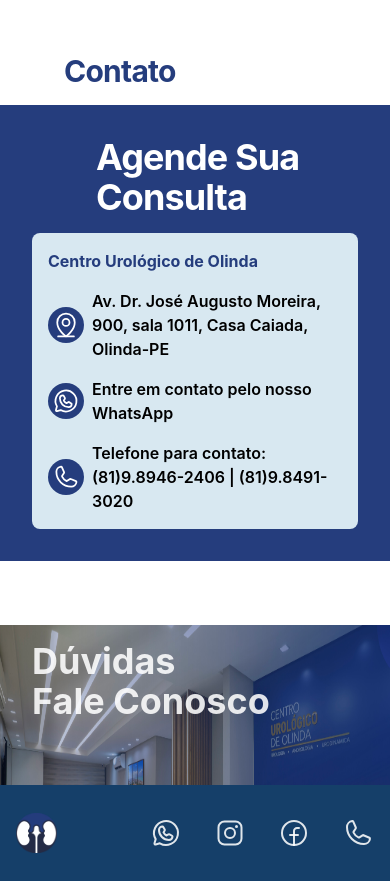
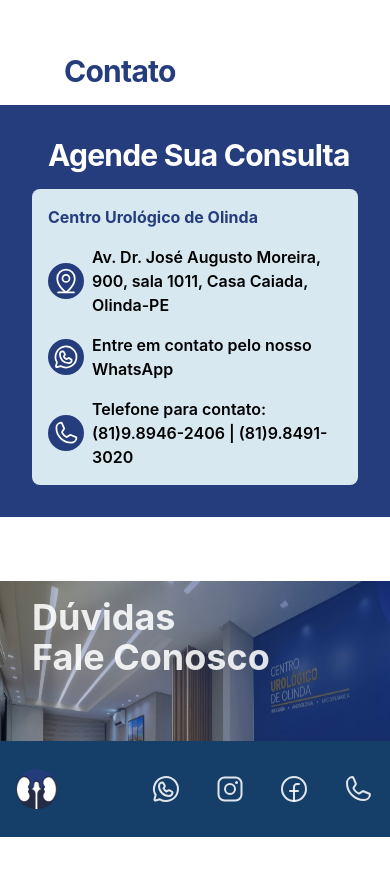
Before and after one commit to DeborahLyra/centro-urologico-de-olinda, a React (Vite) app: page / in a window 390 px wide. Shown: the part 3440-4321 px from the top of the page. After the commit the page ends 4277 px from the top, so only its background shows below. Built offline with nearby package versions, Linux system fonts and the light colour scheme.

Commit message:
fixed responsive text

```diff
--- a/src/components/contact/Contact.jsx
+++ b/src/components/contact/Contact.jsx
@@ -6,7 +6,7 @@ export function Contact() {
         <div className="bg-white py-16 sm:py-32 ">
             <h2 className="text-3xl font-bold tracking-tight ml-16 text-primary sm:text-4xl mb-4">Contato</h2>
             <div className='bg-primary p-8'>
-                <h2 className="text-4xl font-bold tracking-tight ml-16 text-white sm:text-4xl mb-4">Agende Sua Consulta</h2>
+                <h2 className="text-3xl md:text-4xllg:text-4xl font-bold tracking-tight ml-4 md:ml-16 lg:ml-16 text-white sm:text-4xl mb-4">Agende Sua Consulta</h2>
 
                 <div className='bg-lightBlue rounded-lg p-4 lg:mx-32'>
                     <h4 className='text-primary font-bold mb-4'>Centro Urológico de Olinda</h4>
```
